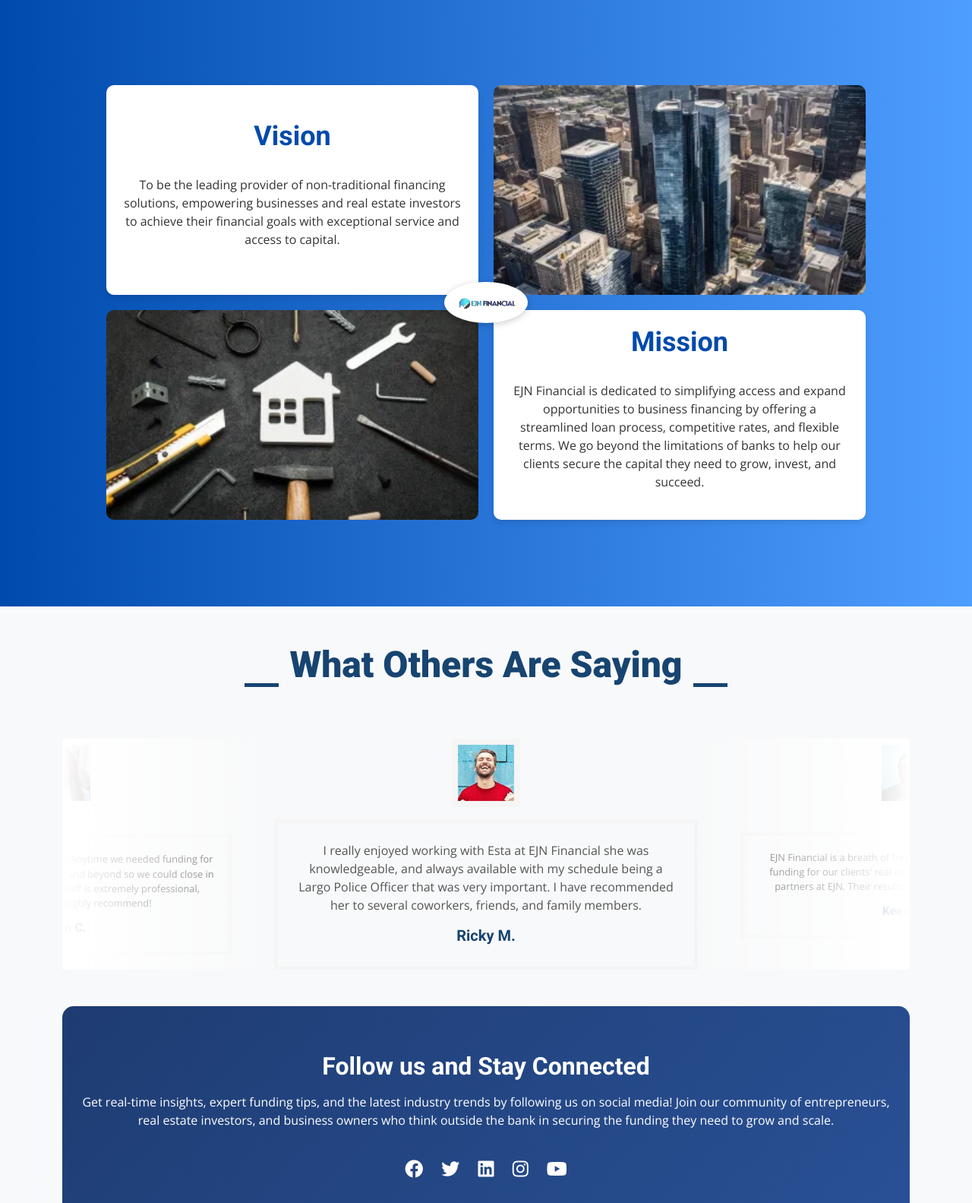
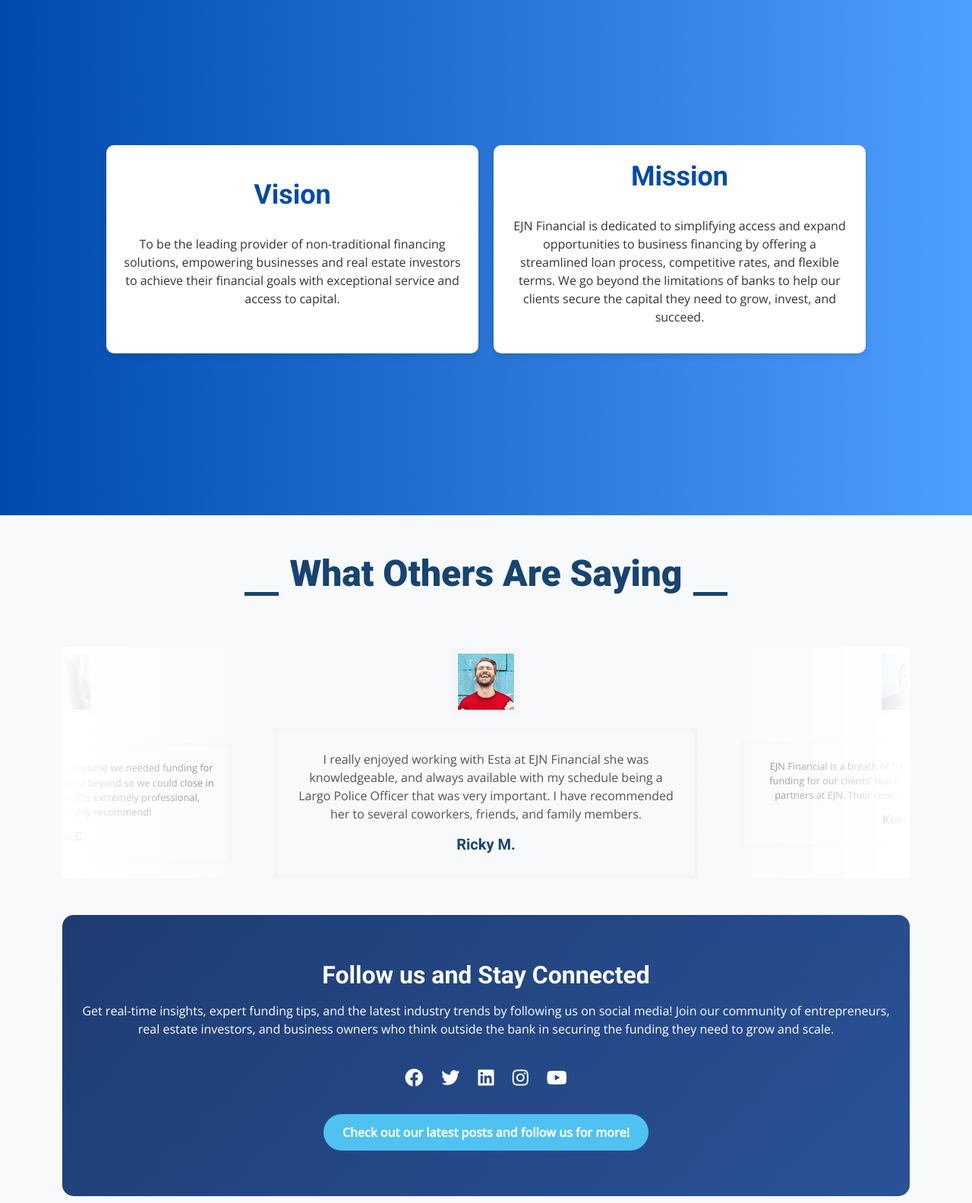
Before and after one commit to khalidsaif9045/ejnfinancial, a plain HTML site: page about-us.html in a window 1280 px wide. Shown: the part 630-2213 px from the top of the page at 76% size. Drawn offline with nearby package versions, Linux system fonts and the light colour scheme; a script that the page names is missing.

Commit message:
Bug fixes

```diff
--- a/about-us.html
+++ b/about-us.html
@@ -355,11 +355,11 @@
     /* Container */
 .custom-container {
     background: linear-gradient(to right, #004aad, #4e9eff);
-    padding: 50px 15px;
+    padding: 0px 15px;
     display: flex;
     justify-content: center;
     align-items: center;
-    min-height: 100vh;
+    min-height: 85vh;
 }
 
 /* Grid Layout */
@@ -464,8 +464,8 @@
         }
         .cta-button {
             margin-top: 20px;
-            background-color: #f8c14b;
-            color: #1e3c72;
+            background-color: #4FC2F2;
+            color: #FFF;
             font-weight: bold;
             padding: 12px 25px;
             border-radius: 30px;
@@ -623,17 +623,17 @@
                 <p class="custom-text">To be the leading provider of non-traditional financing solutions, empowering businesses and real estate investors to achieve their financial goals with exceptional service and access to capital.</p>
             </div>
             <!-- Box 2: Vision Image -->
-            <div class="custom-box2">
+            <!-- <div class="custom-box2">
                 <img src="img/blog1.webp" alt="Vision" class="custom-image">
-            </div>
+            </div> -->
             <!-- Center Logo -->
-            <div class="custom-logo-container">
+            <!-- <div class="custom-logo-container">
                 <img src="img/logo.png" alt="Company Logo" class="custom-logo">
-            </div>
+            </div> -->
             <!-- Box 3: Mission Image -->
-            <div class="custom-box2">
+            <!-- <div class="custom-box2">
                 <img src="img/blog2.webp" alt="Mission" class="custom-image">
-            </div>
+            </div> -->
             <!-- Box 4: Mission -->
             <div class="custom-box">
                 <h2 class="custom-title">Mission</h2>
@@ -700,7 +700,7 @@
     <!-- social-section end -->
 
    <!-- Contact Start -->
-   <div class="container-fluid bg-light overflow-hidden px-lg-0" style="margin: 6rem 0 2rem;">
+   <div class="container-fluid bg-light overflow-hidden px-lg-0" style="margin: 2rem 0 2rem;">
     <div class="container contact px-lg-0">
         <div class="row g-0 mx-lg-0 justify-content-center">
             <div class="col-lg-6 contact-text py-5 wow fadeIn" data-wow-delay="0.5s">
@@ -778,7 +778,7 @@
         <div class="row g-5">
             <div class="col-lg-3 col-md-6">
                 <h4 class="text-light mb-4">Connect With Us</h4>
-                <!-- <p class="mb-2"><i class="fa fa-map-marker-alt me-3"></i>123 Street, New York, USA</p> -->
+                <p class="mb-2"><i class="fa fa-map-marker-alt me-3"></i>Florida, USA</p>
                 <p class="mb-2"><i class="fa fa-phone-alt me-3"></i>727-513-6983</p>
                 <p class="mb-2"><i class="fa fa-envelope me-3"></i>esta@ejnfinancial.com</p>
                 <div class="d-flex pt-2">
```
Also changed, not shown: business-funding.html (+1 -1 lines), index.html (+1 -1 lines), real-estate-financing.html (+1 -1 lines), resources.html (+5 -1 lines).
